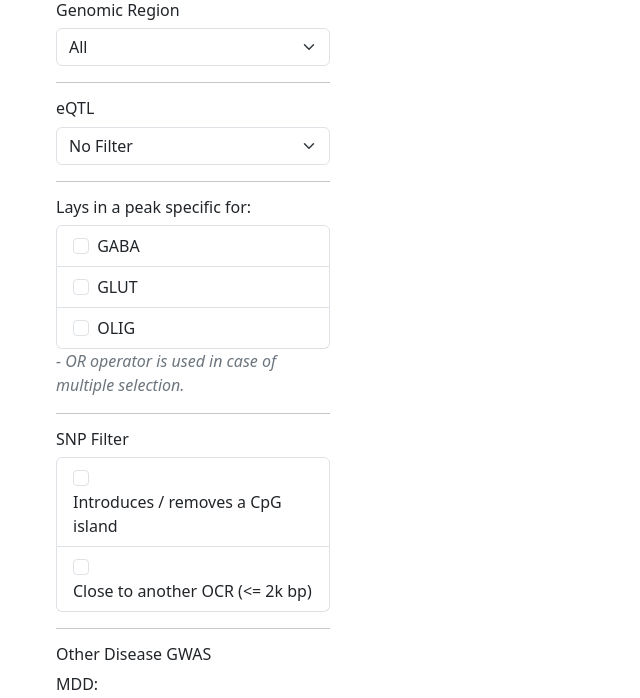
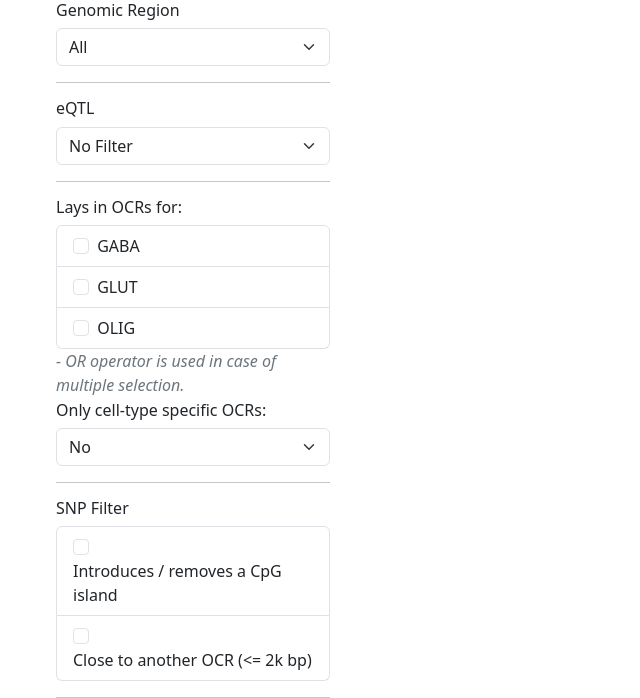
Before and after one commit to OmarLaham/SNPNavigator, a Django app: page /main/1 in a window 1280 px wide. Shown: the part 169-867 px from the top of the page, without its empty margins (0-640 px from the left). Run offline with Django 4.2, Linux system fonts and the light colour scheme; parts of the project's set-up code (start-up, migrations or seed data) failed here and were passed over; some libraries are stand-ins or nearby versions.

Commit message:
implement front-end changes for specific / non-specific OCR filter

```diff
--- a/snpnavigator/config/urls.py
+++ b/snpnavigator/config/urls.py
@@ -11,7 +11,7 @@ urlpatterns = [
     path("about/", TemplateView.as_view(template_name="pages/about.html"), name="about"),
     path("start/", TemplateView.as_view(template_name="pages/start.html"), name="start"),
     path("main/<str:run_id>", TemplateView.as_view(template_name="pages/main.html"), name="main"),
-    path("json_snp_query/<str:run_id>/<str:spec_chr>/<str:spec_gen_region>/<str:overlap_eqtl>/<str:open_peak_cell_types>/<int:cpg_island>/<int:close_to_another_ocr>/<str:condition_2_match>/<str:condition_3_match>", views.json_snp_query, name="json_snp_query"),
+    path("json_snp_query/<str:run_id>/<str:spec_chr>/<str:spec_gen_region>/<str:overlap_eqtl>/<str:open_peak_cell_types>/<str:cell_specific_ocrs>/<int:cpg_island>/<int:close_to_another_ocr>/<str:condition_2_match>/<str:condition_3_match>", views.json_snp_query, name="json_snp_query"),
     # Django Admin, use {% url 'admin:index' %}
     path(settings.ADMIN_URL, admin.site.urls),
     # User management
--- a/snpnavigator/snpnavigator/static/js/main.js
+++ b/snpnavigator/snpnavigator/static/js/main.js
@@ -278,6 +278,7 @@
     let spec_gen_region = $('#lstGenomicRegion').val();
     let filter_eQTL = $('#lsteQTL').val();
     var open_peak_cell_types = Array();
+    var cell_specific_ocrs = $('#lstCellSpecificOCRs').val();
     let cpg_island = ($("#snpCpGIsland").is(':checked')) ? 1: 0;
     let close_to_another_ocr = ($("#snpCloseToAnotherOCR").is(':checked')) ? 1 : 0;
     var condition_2_match = $("input:radio[name ='radioCondition2Match']:checked").val();
@@ -292,7 +293,13 @@
       open_peak_cell_types = "NA"
     }
 
-    let get_request_link = `/json_snp_query/${run_id}/${spec_chr}/${spec_gen_region}/${filter_eQTL}/${open_peak_cell_types}/${cpg_island}/${close_to_another_ocr}/${condition_2_match}/${condition_3_match}`;
+    let get_request_link = `/json_snp_query/${run_id}/${spec_chr}/${spec_gen_region}/${filter_eQTL}/${open_peak_cell_types}/${cell_specific_ocrs}/${cpg_island}/${close_to_another_ocr}/${condition_2_match}/${condition_3_match}`;
+
+    let TEST_MODE = true;
+    if(TEST_MODE) {
+        alert(get_request_link);
+        return;
+    }
 
     $.get(get_request_link)
       .done(function(data, textStatus, jqXHR) {
--- a/snpnavigator/snpnavigator/templates/pages/main.html
+++ b/snpnavigator/snpnavigator/templates/pages/main.html
@@ -50,7 +50,7 @@
         <option value="overlap-eqtl">Overlapping with eQTL (FDR < 0.05)</option>
       </select>
       <hr />
-      <h6>Lays in a peak specific for:</h6>
+      <h6>Lays in OCRs for:</h6>
       <ul id="lstATAQSeqPeaks" class="list-group">
         <li class="list-group-item">
           <input class="form-check-input me-1 atacCellType" data-atac-cell-type="GABA" type="checkbox" value="" id="atacCellType1">
@@ -66,6 +66,11 @@
         </li>
       </ul>
       <span class="fst-italic text-secondary">- OR operator is used in case of multiple selection.</span>
+      <h6 class="mt-1">Only cell-type specific OCRs:</h6>
+      <select id="lstCellSpecificOCRs" class="form-select" aria-label="Filter only for cell-type specific OCRs">
+        <option value="no" selected>No</option>
+        <option value="yes">Yes</option>
+      </select>
       <hr />
       <h6>SNP Filter</h6>
       <ul id="lst-snp-filter" class="list-group">
```
Also changed, not shown: snpnavigator/config/views.py (+25 -8 lines).
